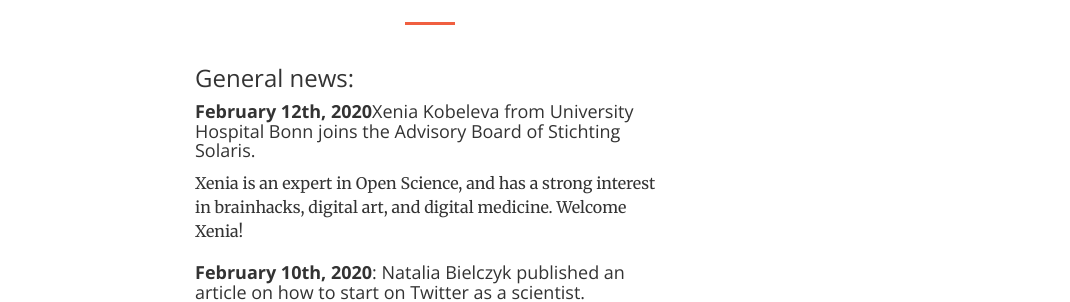
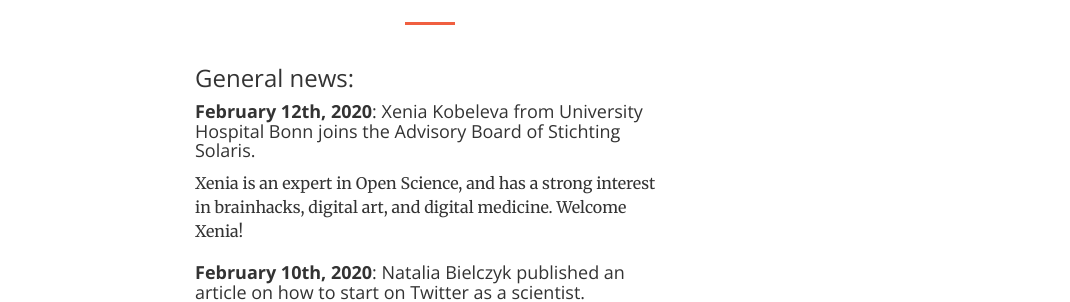
Before and after one commit to stichting-solaris/stichting-solaris.github.io, a Jekyll site: the page built from index.html, in a window 1280 px wide and 900 px high, scrolled down 5569 px. Shown: the part 161-463 px from the top of the window, without its empty margins (210-1280 px from the left). Built offline with Jekyll 4.4.1, drawn with Linux system fonts in a browser that asks for light colours.

Commit message:
Update news.html

```diff
--- a/_includes/news.html
+++ b/_includes/news.html
@@ -16,7 +16,7 @@
 
 <!-- General news: -->
                 <h3 class="section-heading">General news:</h3>
-                <h4 class="section-heading"><b>February 12th, 2020</b>Xenia Kobeleva from University Hospital Bonn
+                <h4 class="section-heading"><b>February 12th, 2020</b>: Xenia Kobeleva from University Hospital Bonn
                     joins the Advisory Board of Stichting Solaris.</h4>
                 <p>Xenia is an expert in Open Science, and has a strong interest in brainhacks, digital art,
                 and digital medicine. Welcome Xenia!</p>
```
